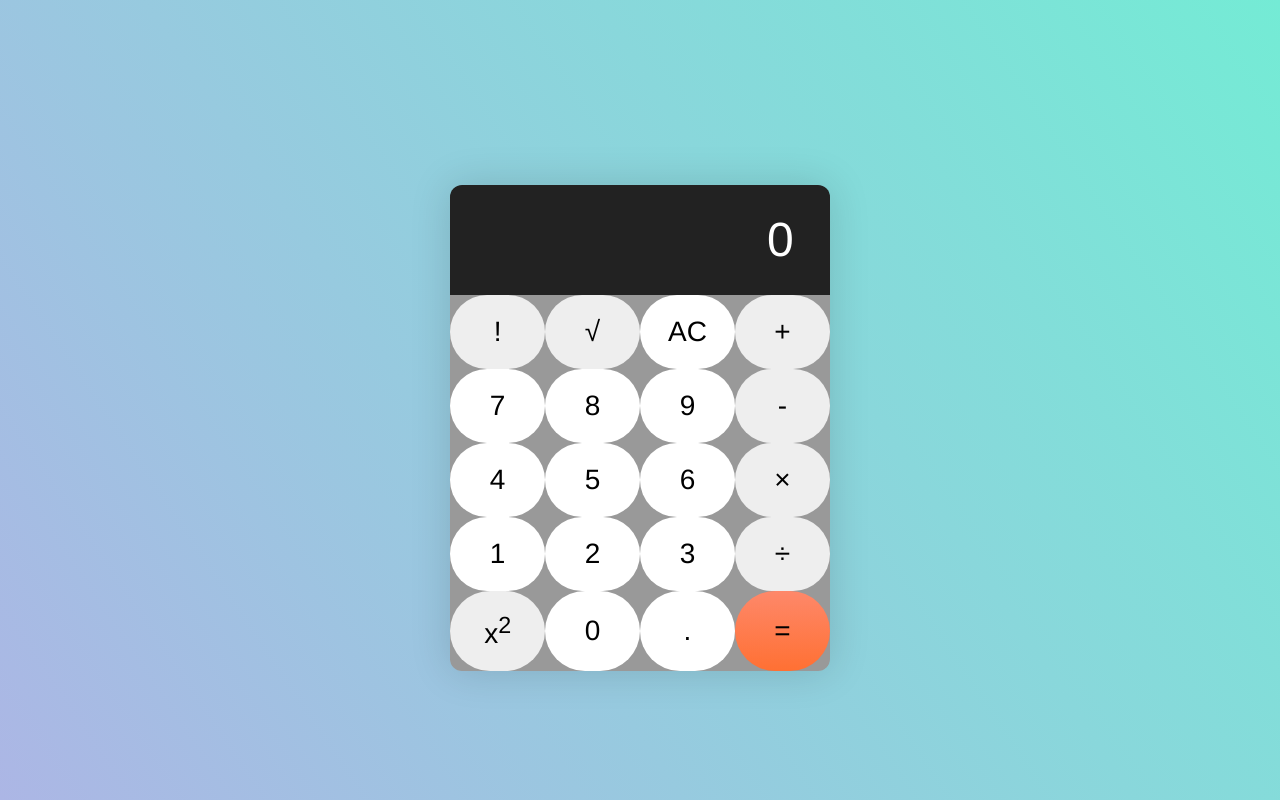
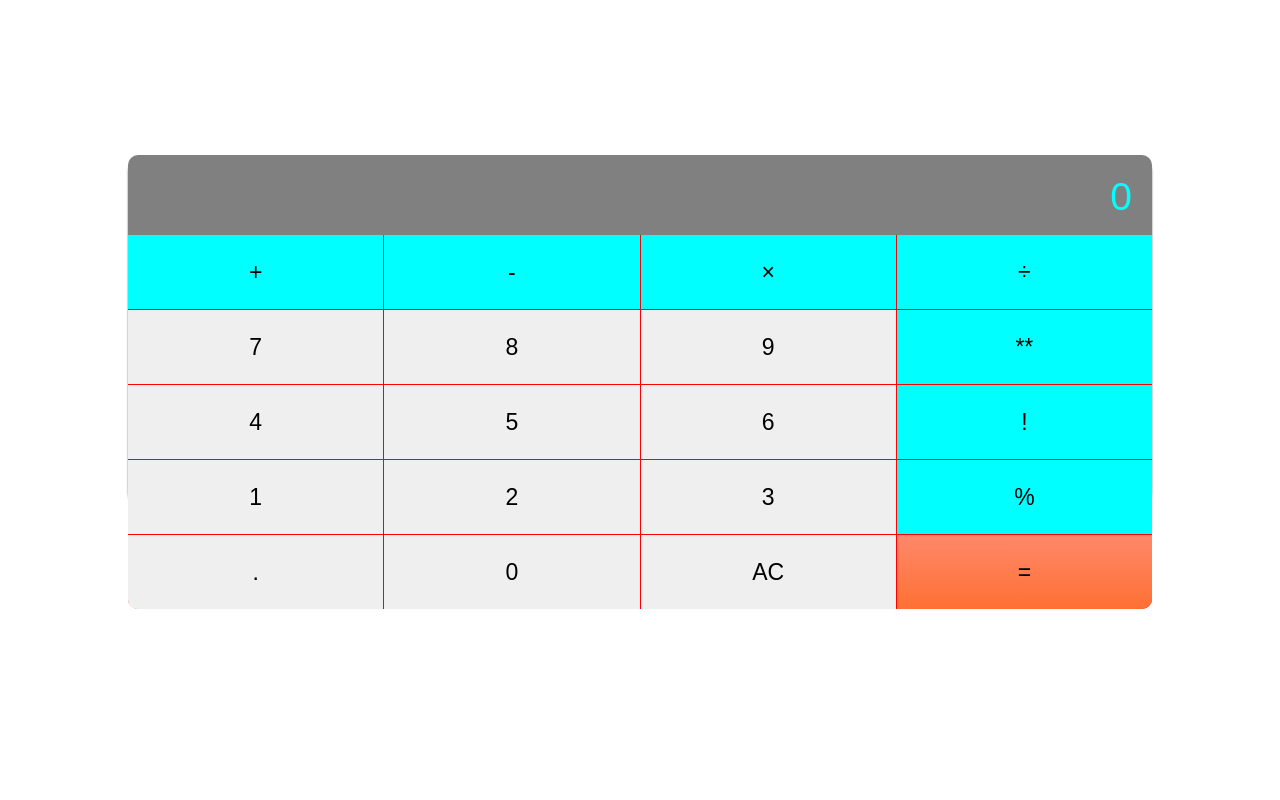
Before and after one commit to degu0/Caculadora, a plain HTML site: page Main/index.html in a window 1280 px wide. Drawn offline with Linux system fonts and the light colour scheme.

Commit message:
Criando a calculadora

```diff
--- /dev/null
+++ b/Main/Styles/Media_Query.css
@@ -0,0 +1,23 @@
+@media screen and (min-width: 780px) {
+    main#calculator {
+        width: 80vw;
+    }
+
+    div#calculator_keys {
+        grid-template-columns: repeat(4, 1fr);
+    }
+
+    button {
+        height: 74px;
+    }
+    #key_equal {
+        background-image: linear-gradient(to bottom, #fe886a, #ff7033);
+        grid-column: 4;
+        grid-row: 5;
+        height: 74px;
+    }
+
+    #id_operator_1, #id_operator_2, #id_operator_3 {
+        display: block;
+    }
+}
--- /dev/null
+++ b/Main/Styles/style.css
@@ -0,0 +1,76 @@
+* {
+    margin: 0px;
+    padding: 0px;
+}
+
+html, body {
+    position: relative;
+    height: 100vh;
+    width: 100vw;
+}
+
+main#calculator {
+    position: absolute;
+    top: 50%;
+    left: 50%;
+    transform: translate(-50%, -70%);
+    background-color: pink;
+    width: 400px;
+    height: 350px;
+    border-radius: 15px;
+    box-shadow: 0px 2.5px 2px 0px rgba(0, 0, 0, 0.612);
+    transition: width .05s, height .05s;
+    transition-timing-function: ease;
+}
+
+
+div#calculator_display {
+    background-color: gray;
+    color: aqua;
+    font: normal 39px 'Arial';
+    height: 40px;
+    padding: 20px;
+    text-align: right;
+    border-radius: 10px 10px 0px 0px ;
+}
+
+div#calculator_keys{
+    background-color: red;
+    display: grid;
+    grid-gap: 1px;
+    grid-template-columns: repeat(4, 1fr);
+    border-radius: 0px 0px 10px 10px;
+}
+
+button {
+    font: normal 23px Arial;
+    border-radius: 0;
+    border: 0;
+    height: 74px;
+}
+
+#decimal {
+    border-radius: 0px 0px 0px 9px;
+}
+
+#key_equal {
+    background-image: linear-gradient(to bottom, #fe886a, #ff7033);
+    grid-column: -2;
+    grid-row: 2 / span 4;
+    height: 299px;
+    border-radius: 0px 0px 10px 0px;
+}
+
+.key_operator {
+    background-color: aqua;
+}
+#key_equal:hover, button:hover {
+    border: 1px solid red;
+    transform: translate(-1px, -1px);
+    box-shadow: 3px 3px 3px rgba(0, 0, 0, 0.661);
+    transition: transform .2s, border 1s;
+}
+
+#id_operator_1, #id_operator_2, #id_operator_3 {
+    display: none;
+}
--- a/Main/index.html
+++ b/Main/index.html
@@ -1,39 +1,45 @@
 <!DOCTYPE html>
-<html lang="en">
+<html lang="pt-br">
+
 <head>
     <meta charset="UTF-8">
     <meta http-equiv="X-UA-Compatible" content="IE=edge">
     <meta name="viewport" content="width=device-width, initial-scale=1.0">
-    <link rel="stylesheet" href="style.css">
     <title>Caculadora</title>
+    <link rel="shortcut icon" href="../imagens/calculadora.png" type="image/x-icon">
+    <script src="Scripts/script.js"></script>
+    <link rel="stylesheet" href="Styles/style.css">
+    <link rel="stylesheet" href="Styles/Media_Query.css">
 </head>
+
 <body>
-    <div class="container">
-        <div class="calculator">
-          <div class="calculator__display">0</div>
-          <div class="calculator__keys">
-            <button class="key--operator" data-action="factorial">!</button>
-            <button class="key--operator" data-action="square root">&radic;</button>
-            <button data-action="clear">AC</button>
-            <button class="key--operator" data-action="add">+</button>
+    <main id="calculator">
+        <div id="calculator_display">
+            0
+        </div>
+        <div id="calculator_keys">
+            <button class="key_operator">+</button>
+            <button class="key_operator">-</button>
+            <button class="key_operator">&times;</button>
+            <button class="key_operator">÷</button>
             <button>7</button>
             <button>8</button>
             <button>9</button>
-            <button class="key--operator" data-action="subtract">-</button>
+            <button class="key_operator" id="id_operator_1">**</button>
             <button>4</button>
             <button>5</button>
             <button>6</button>
-            <button class="key--operator" data-action="multiply">&times;</button>
+            <button class="key_operator" id="id_operator_2">!</button>
             <button>1</button>
             <button>2</button>
             <button>3</button>
-            <button class="key--operator" data-action="divide">÷</button>
-            <button class="key--operator" data-action="power">x<sup>2</sup></button>
+            <button class="key_operator" id="id_operator_3">%</button>
+            <button data-action="decimal" id="decimal">.</button>
             <button>0</button>
-            <button data-action="decimal">.</button>
-            <button class="key--equal" data-action="calculate">=</button>
-          </div>
+            <button data-action="clear">AC</button>
+            <button id="key_equal" data-action="calculate">=</button>
         </div>
-      </div>
+    </main>
 </body>
+
 </html>
--- a/Main/style.css
+++ /dev/null
@@ -1,105 +0,0 @@
-
-body {
-  margin: 0;
-}
-
-a:focus {
-  outline: none;
-}
-/* Removes all decimals and discs from lists */
-
-input,
-textarea,
-button {
-  border: 0;
-  border-radius: 0;
-  background-color: transparent;
-  font-size: inherit;
-  font-family: inherit;
-  font-weight: inherit;
-  outline: none;
-  appearance: none;
-  text-align: left;
-}
-
-:root {
-  font-family: Helvetica, Arial, sans-serif;
-}
-
-html {
-  font-size: 175%;
-  font-weight: 300;
-  line-height: 1.3;
-}
-
-body {
-  align-items: center;
-  background-image: linear-gradient(236deg, #74ebd5, #acb6e5);
-  display: flex;
-  height: 100vh;
-  justify-content: center;
-}
-
-.container {
-  max-width: 20em;
-}
-
-.container > p {
-  text-align: center;
-}
-
-.calculator {
-  border-radius: 12px;
-  box-shadow: 0 0 40px 0px rgba(0, 0, 0, 0.15);
-  margin-left: auto;
-  margin-right: auto;
-  margin-top: 2em;
-  max-width: 15em;
-  overflow: hidden;
-}
-
-.calculator__display {
-  background-color: #222222;
-  color: #fff;
-  font-size: 1.714285714em;
-  padding: 0.5em 0.75em;
-  text-align: right;
-}
-
-.calculator__keys {
-  background-color: #999;
-  display: grid;
-  grid-template-columns: repeat(4, 1fr);
-}
-
-.calculator__keys > * {
-  background-color: #fff;
-  padding: 0.75em 1em;
-  border-radius: 150px;
-  position: relative;
-  text-align: center;
-}
-
-.calculator__keys > *:active::before,
-.calculator__keys > .is-depressed::before {
-  background-color: rgba(0, 0, 0, 0.2);
-  bottom: 0;
-  box-shadow: 0 0 6px 0 rgba(0, 0, 0, 0.5) inset;
-  content: "";
-  left: 0;
-  opacity: 0.3;
-  position: absolute;
-  right: 0;
-  top: 0;
-  z-index: 1;
-}
-
-.key--operator {
-  background-color: #eee;
-}
-
-.key--equal {
-  background-image: linear-gradient(to bottom, #fe886a, #ff7033);
-  grid-column: -2;
-  grid-row: 5 / span 4;
-}
```
Also changed, not shown: Main/Scripts/script.js (added), Main/imagens/calculadora.png (added).
